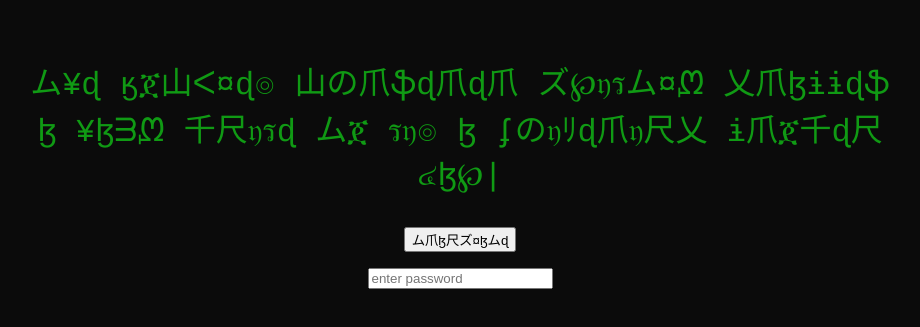
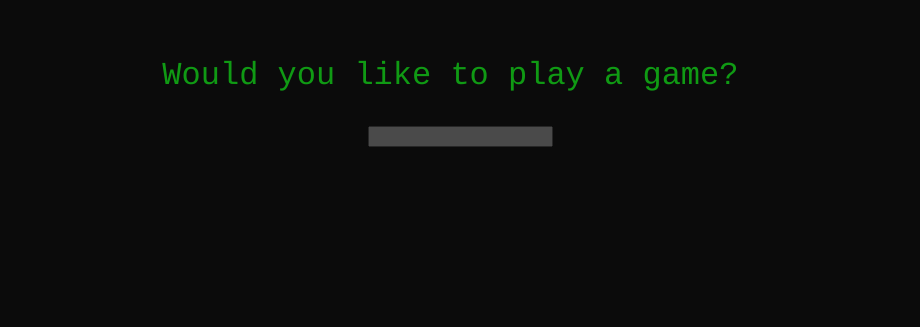
Before and after one commit to isaiahbrashears/isaiahbrashears.github.io, a React app: page / in a window 1280 px wide. Shown: the part 111-438 px from the top of the page, without its empty margins (180-1100 px from the left). Built offline with nearby package versions, Linux system fonts and the light colour scheme.

Commit message:
reset the wizard index to point to the correct steps

```diff
--- a/src/components/BeckWizard/index.js
+++ b/src/components/BeckWizard/index.js
@@ -1,14 +1,15 @@
 import React, { useState } from 'react';
 import StepOne from './steps/StepOne';
 import StepTwo from './steps/StepTwo';
+import StepThree from './steps/StepThree';
 
 const BeckWizard = () => {
   const [wizardPage, setWizardPage] = useState(1);
 
   const steps = {
-    // 1: <StepOne changeStep={setWizardPage} />,
-    1: <StepTwo changeStep={setWizardPage} />,
-    3: <StepOne changeStep={setWizardPage} />,
+    1: <StepOne changeStep={setWizardPage} />,
+    2: <StepTwo changeStep={setWizardPage} />,
+    3: <StepThree changeStep={setWizardPage} />,
   }
 
   return steps[wizardPage];
--- /dev/null
+++ b/src/components/BeckWizard/steps/StepThree.js
@@ -0,0 +1,61 @@
+/* eslint-disable react/prop-types */
+import React, { useState, useEffect } from 'react';
+import { TypeAnimation } from 'react-type-animation';
+
+const StepThree = ({ changeStep }) => {
+
+  const [displayText, setDisplayText] = useState(['phase 3']);
+  const [key, setKey] = useState(0);
+  const [inputText, setInputText] = useState('');
+  const [showInput, setShowInput] = useState(false);
+
+  useEffect(() => {
+    const timer = setTimeout(() => {
+      setShowInput(!showInput);
+    }, 1000); // Adjust the delay as needed
+
+    return () => clearTimeout(timer);
+  }, []);
+
+
+
+  const handleInputChange = (value) => {
+    setInputText(value);
+  };
+
+  const handleSubmit = () => {
+
+  }
+
+  const handleKeyDown = (event) => {
+    if (event.key === 'Enter') {
+      handleSubmit();
+    }
+  };
+
+  return (
+    <div className="text-center step-two">
+      <TypeAnimation
+        key={key}
+        sequence={displayText}
+        wrapper="span"
+        speed={70}
+        style={{
+          fontSize: '2em',
+          display: 'inline-block',
+        }}
+        repeat={0}
+      />
+      <div className={`mt-8 fade-in ${showInput ? 'visible' : ''}`}>
+        <input
+          type="text"
+          onChange={(event) => handleInputChange(event.target.value)}
+          onKeyDown={handleKeyDown}
+          placeholder="enter password"
+        />
+      </div>
+    </div>
+  );
+};
+
+export default StepThree;
```
